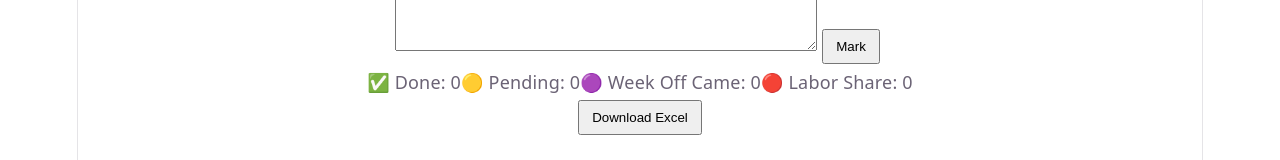
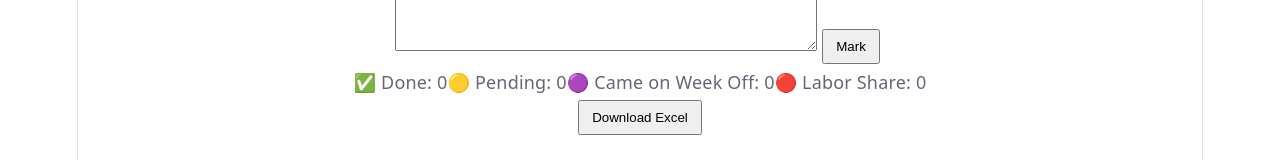
Before and after one commit to shahnawazhussain9916-tech/opscount, a React (Vite) app: page / in a window 1280 px wide. Shown: the part 348-508 px from the top of the page. Built offline with nearby package versions, Linux system fonts and the light colour scheme; no server answers.

Commit message:
UI improvements and table fixes

```diff
--- a/src/App.jsx
+++ b/src/App.jsx
@@ -264,7 +264,7 @@ function App() {
       <div className="stats">
         <span>✅ Done: {doneCount}</span>
         <span>🟡 Pending: {pendingCount}</span>
-        <span>🟣 Week Off Came: {weekOffCount}</span>
+        <span>🟣 Came on Week Off: {weekOffCount}</span>
         <span>🔴 Labor Share: {notInSheetCount}</span>
       </div>
 
```
